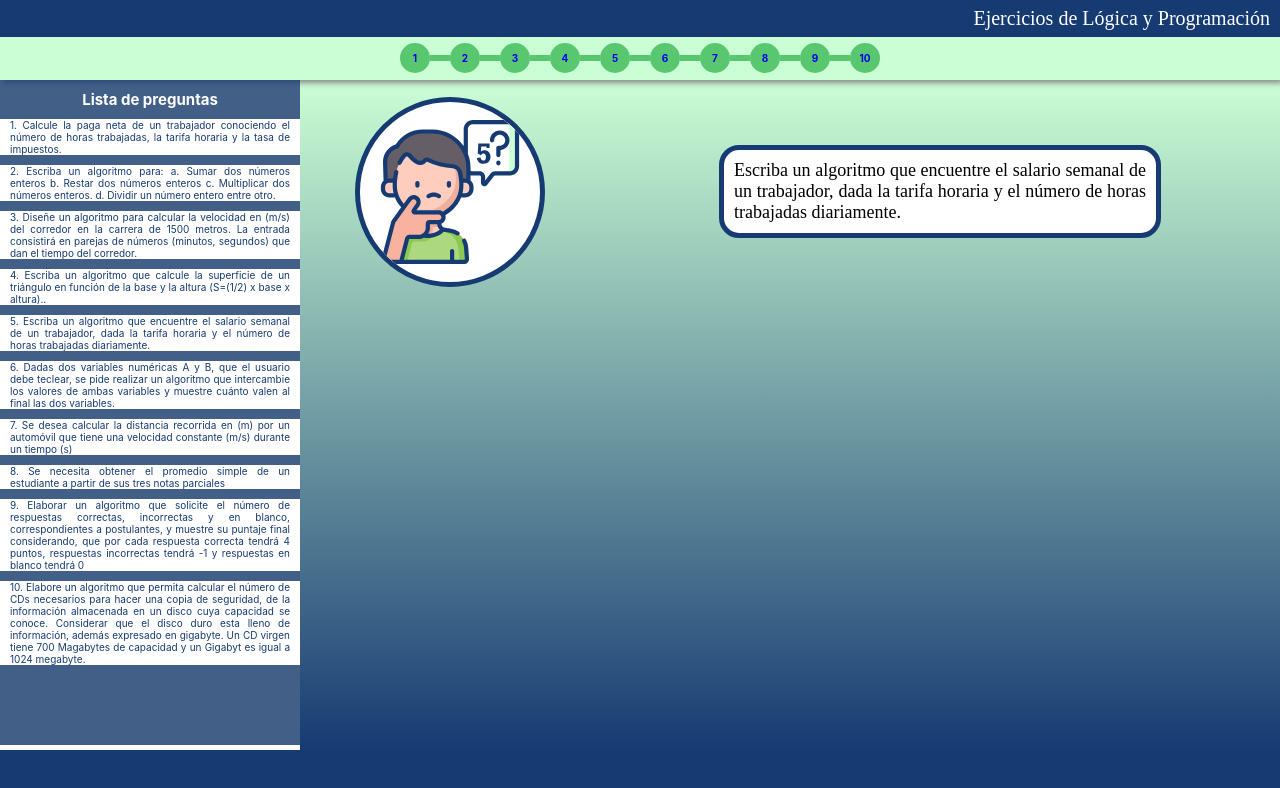
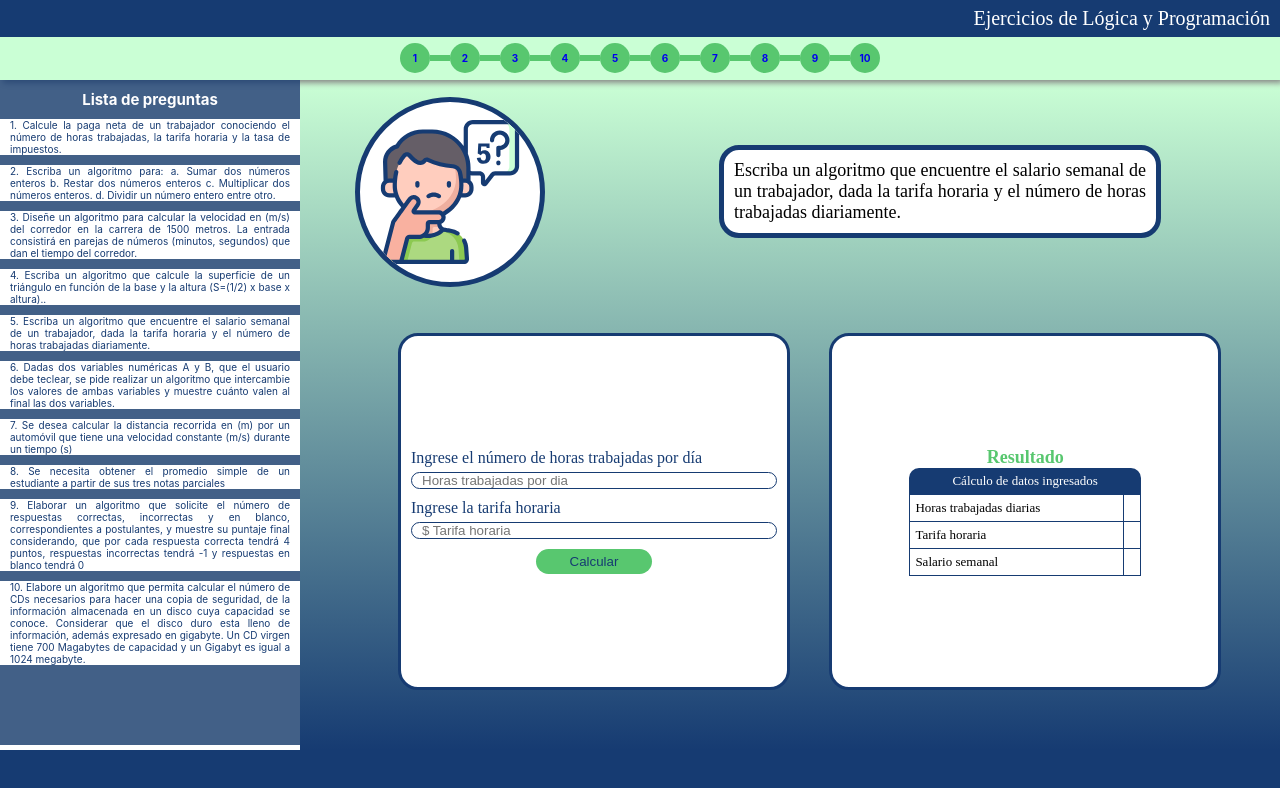
Before and after one commit to JonathanRugama/ejercicios-de-programacion-1, a React (Create React App) app: page /question-5 in a window 1280 px wide. Shown: the top 788 px of the page. Built offline with nearby package versions, Linux system fonts and the light colour scheme.

Commit message:
Se agrega la solucion de la pregunta 5

```diff
--- /dev/null
+++ b/src/components/forms/form-solution-5.js
@@ -0,0 +1,43 @@
+import React from 'react';
+
+class FormSolutionFive extends React.Component {
+    state ={};
+  /*  handleChange = (e) => {
+         console.log({name : e.target.name, value : e.target.value});
+        this.setState({
+            [e.target.name]: e.target.value,
+        });
+    } */
+    handleClick = (e) => {
+        console.log("Button was clicked")
+    }
+
+    render() {
+        return(
+    <form onSubmit={this.props.onSubmit} className="form-solution" action="">
+        <label className="form-solution__item" htmlFor="">
+            <span>Ingrese el número de horas trabajadas por día</span>
+            <input
+            onChange={this.props.onChange}
+            type="text"
+            placeholder="Horas trabajadas por dia"
+            name="horasTrabajadasDiarias"
+            value={this.props.formValues.horasTrabajadasDiarias}/>
+        </label>
+        <label className="form-solution__item" htmlFor="">
+            <span>Ingrese la tarifa horaria</span>
+            <input
+            onChange={this.props.onChange}
+            type="text"
+            placeholder="$ Tarifa horaria"
+            name="tarifaHoraria"
+            value={this.props.formValues.tarifaHoraria}/>
+        </label>
+        <button onClick={this.handleClick}>Calcular</button>
+    </form>
+    )
+    }
+
+}
+
+export default FormSolutionFive
--- a/src/components/pages/question-five.js
+++ b/src/components/pages/question-five.js
@@ -1,11 +1,13 @@
 import React from 'react';
 import Question from '../question-container';
 import ImgContainer from '../img-container'
+import SolutionFive from '../solutions/solution-container-5';
 const QuestionFive = () => {
     return (
         <React.Fragment>
         <ImgContainer number={4}/>
         <Question fontsize="b-font" sentence="Escriba un algoritmo que encuentre el salario semanal de un trabajador, dada la tarifa horaria y el número de horas trabajadas diariamente."/>
+        <SolutionFive/>
         </React.Fragment>
     )
 }
--- /dev/null
+++ b/src/components/results/results-5.js
@@ -0,0 +1,29 @@
+import React from 'react'
+
+const ResultsFive = (props) => {
+    return(
+        <div className="results-container">
+            <h2 className="results-title">Resultado</h2>
+            <table className="table-results">
+            <caption className="table-title">Cálculo de datos ingresados</caption>
+                <tbody className="table-body">
+                    <tr className="table-row">
+                        <td>Horas trabajadas diarias</td>
+                        <td>{props.horasTrabajadasDiarias}</td>
+                    </tr>
+                    <tr className="table-row">
+                        <td>Tarifa horaria</td>
+                        <td>{props.tarifaHoraria}</td>
+                    </tr>
+                    <tr className="table-row">
+                        <td>Salario semanal</td>
+                        <td>{props.resultado}</td>
+                    </tr>
+
+                </tbody>
+            </table>
+        </div>
+    )
+}
+
+export default ResultsFive
--- /dev/null
+++ b/src/components/solutions/solution-container-5.js
@@ -0,0 +1,56 @@
+import React from 'react';
+import FormSolutionFive from '../forms/form-solution-5'
+import ResultsFive from '../results/results-5';
+
+class SolutionFive extends React.Component {
+    state = {
+        form: {
+        horasTrabajadasDiarias:'',
+        tarifaHoraria: '',
+    },
+        resultado : ''
+
+}
+
+    handleChange = (e) => {
+        /* const nextForm = this.state.form;
+        nextForm[e.target.name] = e.target.value */
+        this.setState({
+           /*  form:nextForm, */
+           form: {
+               /* Dejamos caer todos los valores anteriores */
+               ...this.state.form,
+               /* Y añadimos el adicional o sobreescribimos */
+               [e.target.name]: e.target.value,
+           }
+
+        })
+    }
+    handleSubmit = (e) => {
+        e.preventDefault()
+        var salarioSemanal = 0;
+         salarioSemanal = (this.state.form.horasTrabajadasDiarias * this.state.form.tarifaHoraria) * 7
+
+        this.setState({resultado: salarioSemanal})
+        console.log(`Form was submitted y el resultado es ${salarioSemanal}`)
+    }
+
+    render() {
+        return (
+            <section className="solution-container">
+                <FormSolutionFive
+                onChange={this.handleChange}
+                onSubmit={this.handleSubmit}
+                formValues={this.state.form}/>
+                <ResultsFive
+                horasTrabajadasDiarias={this.state.form.horasTrabajadasDiarias}
+                tarifaHoraria = {this.state.form.tarifaHoraria}
+                resultado = {this.state.resultado}
+                />
+
+            </section>
+        )
+    }
+}
+
+export default SolutionFive
```
